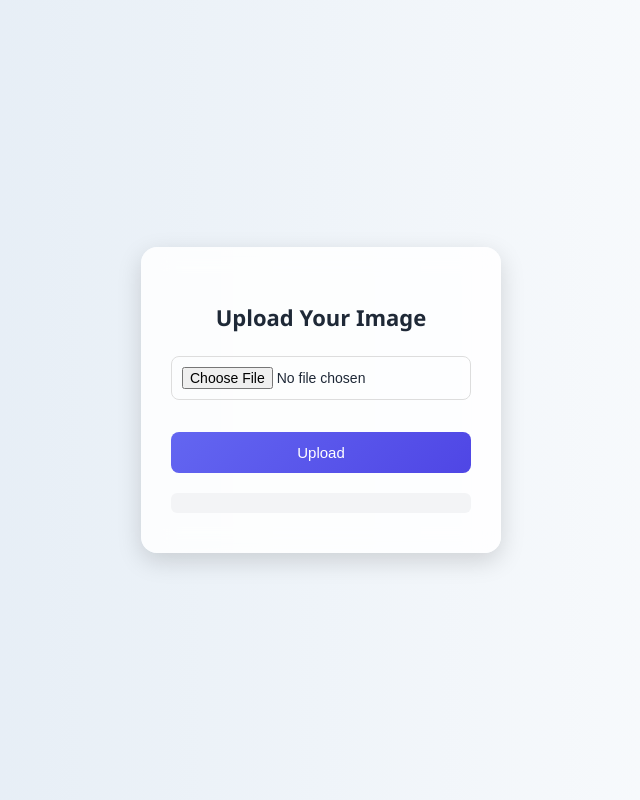
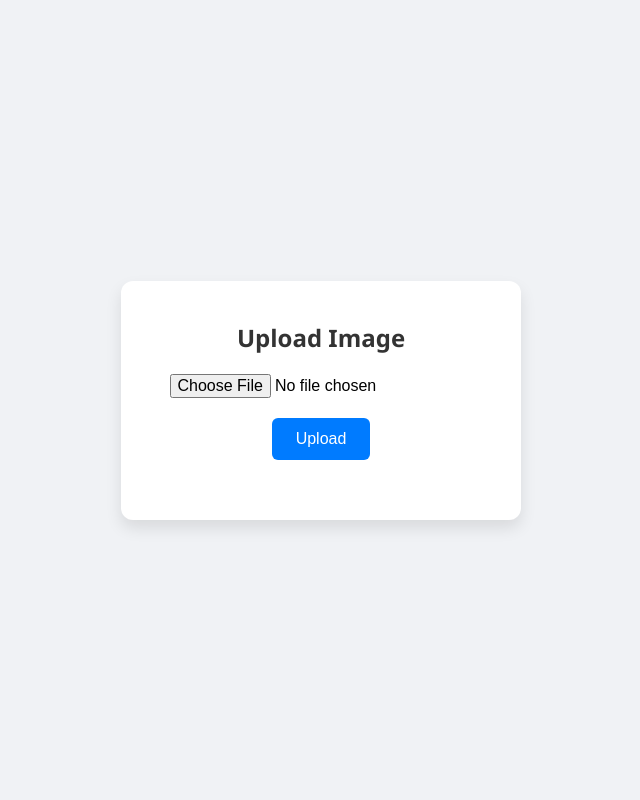
Before and after one commit to bgridtech/images-backend, a Flask app: page / in a window 1280 px wide. Shown: the whole page, without its empty margins (319-959 px from the left). Run offline with Flask 3, Linux system fonts and the light colour scheme; some libraries are stand-ins or nearby versions.

Commit message:
Update index.html

```diff
--- a/templates/index.html
+++ b/templates/index.html
@@ -3,118 +3,103 @@
 <head>
   <meta charset="UTF-8" />
   <meta name="viewport" content="width=device-width, initial-scale=1.0"/>
-  <title>Upload Image</title>
+  <title>Image Uploader</title>
   <style>
-    :root {
-      --bg: #f0f2f5;
-      --card-bg: rgba(255, 255, 255, 0.85);
-      --accent: #6366f1;
-      --accent-dark: #4f46e5;
-      --text: #1f2937;
-      --muted: #6b7280;
-    }
-
+    /* Reset and base styles */
     * {
       box-sizing: border-box;
+      margin: 0;
+      padding: 0;
     }
 
     body {
-      margin: 0;
-      padding: 0;
-      font-family: 'Segoe UI', sans-serif;
-      background: linear-gradient(to right, #dfe9f3, #ffffff);
       height: 100vh;
       display: flex;
       align-items: center;
       justify-content: center;
-      color: var(--text);
+      background: #f0f2f5;
+      font-family: 'Segoe UI', Tahoma, Geneva, Verdana, sans-serif;
     }
 
-    .upload-card {
-      background: var(--card-bg);
-      backdrop-filter: blur(12px);
-      border-radius: 16px;
-      box-shadow: 0 8px 24px rgba(0, 0, 0, 0.15);
-      padding: 40px 30px;
+    .upload-container {
+      background: #ffffff;
+      padding: 40px;
+      border-radius: 12px;
+      box-shadow: 0 8px 16px rgba(0,0,0,0.1);
+      text-align: center;
       width: 100%;
-      max-width: 360px;
-      text-align: center;
-      animation: fadeIn 0.4s ease-in-out;
-    }
-
-    @keyframes fadeIn {
-      from { opacity: 0; transform: translateY(15px); }
-      to { opacity: 1; transform: translateY(0); }
+      max-width: 400px;
     }
 
     h1 {
-      font-size: 22px;
-      margin-bottom: 24px;
+      font-size: 24px;
+      margin-bottom: 20px;
+      color: #333333;
     }
 
     input[type="file"] {
       display: block;
-      width: 100%;
-      padding: 10px;
-      margin-bottom: 24px;
-      font-size: 14px;
-      border: 1px solid #ddd;
-      border-radius: 8px;
-      cursor: pointer;
-      transition: border-color 0.2s;
+      margin: 20px auto;
+      font-size: 16px;
     }
 
-    input[type="file"]:hover {
-      border-color: var(--accent);
+    .upload-btn {
+      position: relative;
+      background-color: #007bff;
+      color: #ffffff;
+      padding: 12px 24px;
+      border: none;
+      border-radius: 6px;
+      font-size: 16px;
+      cursor: pointer;
+      transition: background-color 0.3s ease, transform 0.2s ease;
+      overflow: hidden;
     }
 
-    button {
-      background: linear-gradient(135deg, var(--accent), var(--accent-dark));
-      color: #fff;
-      border: none;
-      padding: 12px 20px;
-      font-size: 15px;
-      border-radius: 8px;
-      cursor: pointer;
-      transition: transform 0.2s ease, background 0.3s ease;
-      width: 100%;
-      margin-top: 8px;
+    .upload-btn:hover {
+      background-color: #0056b3;
+      transform: translateY(-2px);
     }
 
-    button:hover {
-      transform: scale(1.03);
-    }
-
-    button:disabled {
-      background: #bbb;
+    .upload-btn:disabled {
+      background-color: #cccccc;
       cursor: not-allowed;
     }
 
-    #loading {
-      margin-top: 16px;
-      font-size: 14px;
-      color: var(--muted);
+    .spinner {
       display: none;
+      margin-top: 10px;
+    }
+
+    .spinner div {
+      width: 18px;
+      height: 18px;
+      margin: 0 auto;
+      border: 3px solid #007bff;
+      border-top: 3px solid transparent;
+      border-radius: 50%;
+      animation: spin 1s linear infinite;
+    }
+
+    @keyframes spin {
+      to { transform: rotate(360deg); }
     }
 
     #result {
       margin-top: 20px;
+      word-wrap: break-word;
       font-size: 14px;
-      word-break: break-all;
-      color: var(--text);
-      background: #f3f4f6;
-      padding: 10px;
-      border-radius: 6px;
+      color: #333333;
     }
   </style>
 </head>
 <body>
-  <div class="upload-card">
-    <h1>Upload Your Image</h1>
+  <div class="upload-container">
+    <h1>Upload Image</h1>
     <form id="uploadForm">
       <input type="file" id="imageInput" name="image" accept="image/*" required />
-      <button type="submit" id="uploadBtn">Upload</button>
-      <div id="loading">Uploading, please wait...</div>
+      <button type="submit" class="upload-btn" id="uploadBtn">Upload</button>
+      <div class="spinner" id="loading"><div></div></div>
     </form>
     <div id="result"></div>
   </div>
@@ -123,7 +108,7 @@
     const form = document.getElementById("uploadForm");
     const imageInput = document.getElementById("imageInput");
     const uploadBtn = document.getElementById("uploadBtn");
-    const loadingText = document.getElementById("loading");
+    const loadingSpinner = document.getElementById("loading");
     const resultDiv = document.getElementById("result");
 
     form.addEventListener("submit", async (e) => {
@@ -134,7 +119,7 @@
       formData.append("image", imageInput.files[0]);
 
       uploadBtn.disabled = true;
-      loadingText.style.display = "block";
+      loadingSpinner.style.display = "block";
       resultDiv.textContent = "";
 
       try {
@@ -152,7 +137,7 @@
         resultDiv.textContent = "An error occurred.";
       } finally {
         uploadBtn.disabled = false;
-        loadingText.style.display = "none";
+        loadingSpinner.style.display = "none";
       }
     });
   </script>
```
